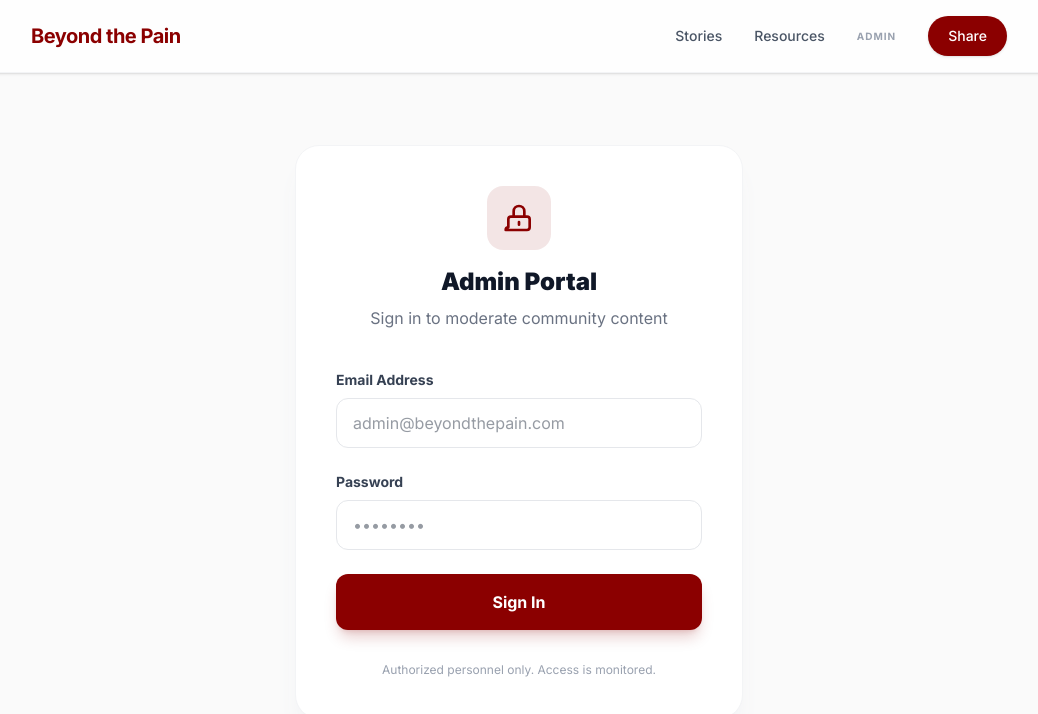
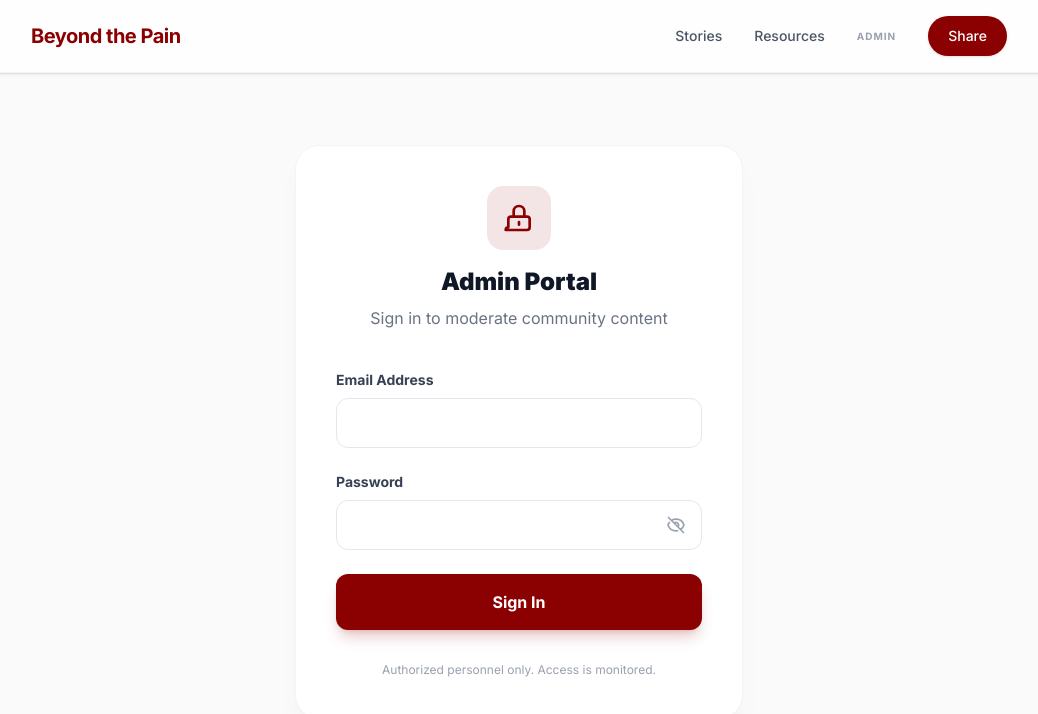
Before and after one commit to ifedolapo01/BeyondThePain, a Next.js app: page /admin/login in a window 1280 px wide. Shown: the top 714 px of the page, without its empty margins (121-1159 px from the left). Built offline with nearby package versions, Linux system fonts and the light colour scheme.

Commit message:
feat: implement admin login page with Firebase authentication and session tracking

```diff
--- a/src/app/admin/login/page.tsx
+++ b/src/app/admin/login/page.tsx
@@ -9,6 +9,7 @@
 export default function AdminLoginPage() {
   const [email, setEmail] = useState('');
   const [password, setPassword] = useState('');
+  const [showPassword, setShowPassword] = useState(false);
   const [error, setError] = useState('');
   const [loading, setLoading] = useState(false);
   const router = useRouter();
@@ -55,7 +56,6 @@
               type="email"
               required
               className="w-full px-4 py-3 rounded-xl border border-gray-200 focus:ring-2 focus:ring-accent/20 focus:border-accent outline-none transition-all"
-              placeholder="admin@beyondthepain.com"
               value={email}
               onChange={(e) => setEmail(e.target.value)}
             />
@@ -63,14 +63,31 @@
 
           <div>
             <label className="block text-sm font-bold text-gray-700 mb-2">Password</label>
-            <input
-              type="password"
-              required
-              className="w-full px-4 py-3 rounded-xl border border-gray-200 focus:ring-2 focus:ring-accent/20 focus:border-accent outline-none transition-all"
-              placeholder="••••••••"
-              value={password}
-              onChange={(e) => setPassword(e.target.value)}
-            />
+            <div className="relative">
+              <input
+                type={showPassword ? "text" : "password"}
+                required
+                className="w-full px-4 py-3 rounded-xl border border-gray-200 focus:ring-2 focus:ring-accent/20 focus:border-accent outline-none transition-all pr-12"
+                value={password}
+                onChange={(e) => setPassword(e.target.value)}
+              />
+              <button
+                type="button"
+                onClick={() => setShowPassword(!showPassword)}
+                className="absolute right-4 top-1/2 -translate-y-1/2 text-gray-400 hover:text-gray-600 focus:outline-none"
+              >
+                {showPassword ? (
+                  <svg className="w-5 h-5" fill="none" viewBox="0 0 24 24" stroke="currentColor">
+                    <path strokeLinecap="round" strokeLinejoin="round" strokeWidth={2} d="M15 12a3 3 0 11-6 0 3 3 0 016 0z" />
+                    <path strokeLinecap="round" strokeLinejoin="round" strokeWidth={2} d="M2.458 12C3.732 7.943 7.523 5 12 5c4.478 0 8.268 2.943 9.542 7-1.274 4.057-5.064 7-9.542 7-4.477 0-8.268-2.943-9.542-7z" />
+                  </svg>
+                ) : (
+                  <svg className="w-5 h-5" fill="none" viewBox="0 0 24 24" stroke="currentColor">
+                    <path strokeLinecap="round" strokeLinejoin="round" strokeWidth={2} d="M13.875 18.825A10.05 10.05 0 0112 19c-4.478 0-8.268-2.943-9.542-7a9.97 9.97 0 011.563-3.029m5.858.908a3 3 0 114.243 4.243M9.878 9.878l4.242 4.242M9.88 9.88l-3.29-3.29m7.532 7.532l3.29 3.29M3 3l3.59 3.59m0 0A9.953 9.953 0 0112 5c4.478 0 8.268 2.943 9.542 7a10.025 10.025 0 01-4.132 5.411m0 0L21 21" />
+                  </svg>
+                )}
+              </button>
+            </div>
           </div>
 
           {error && (
```
